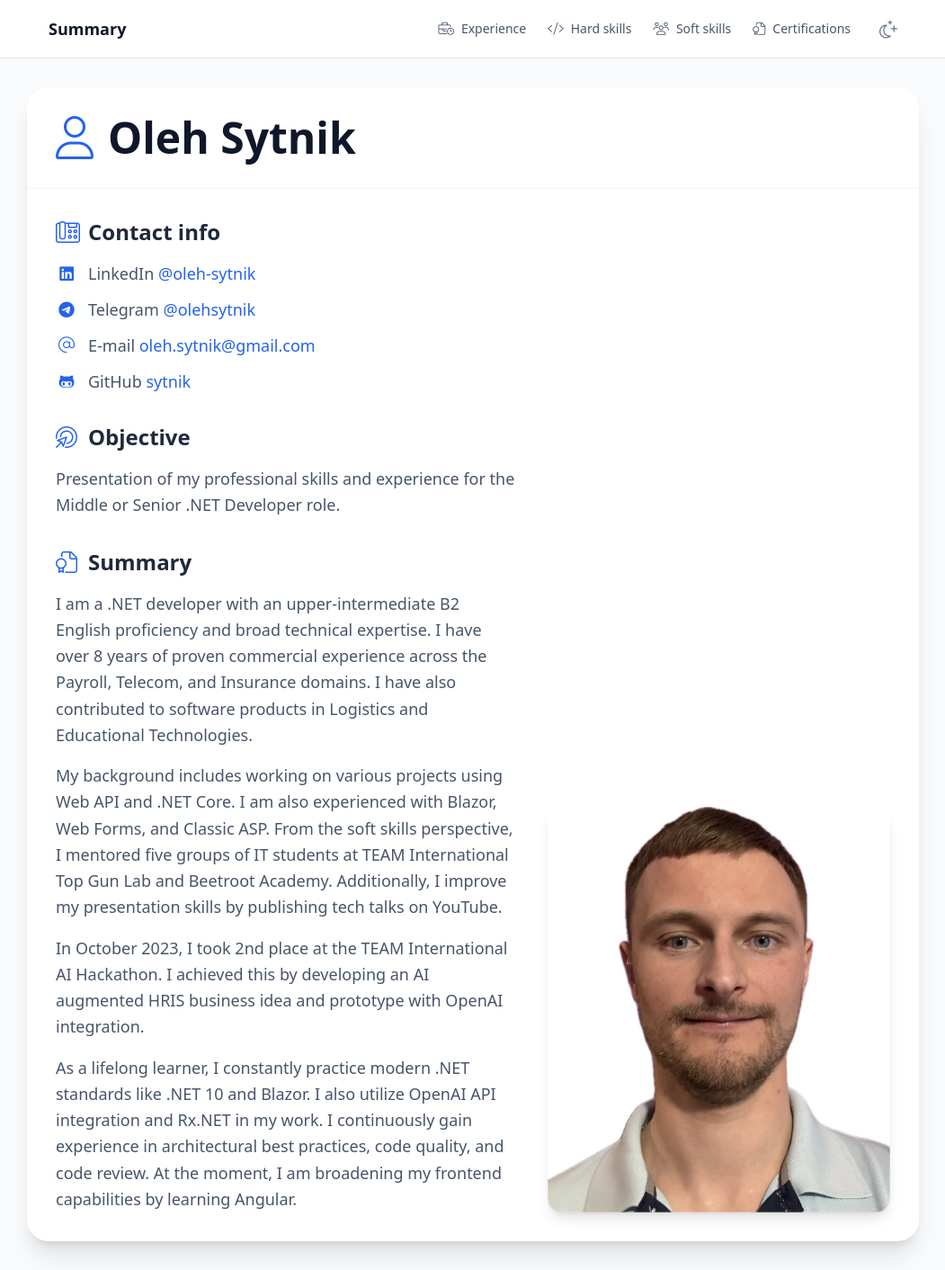
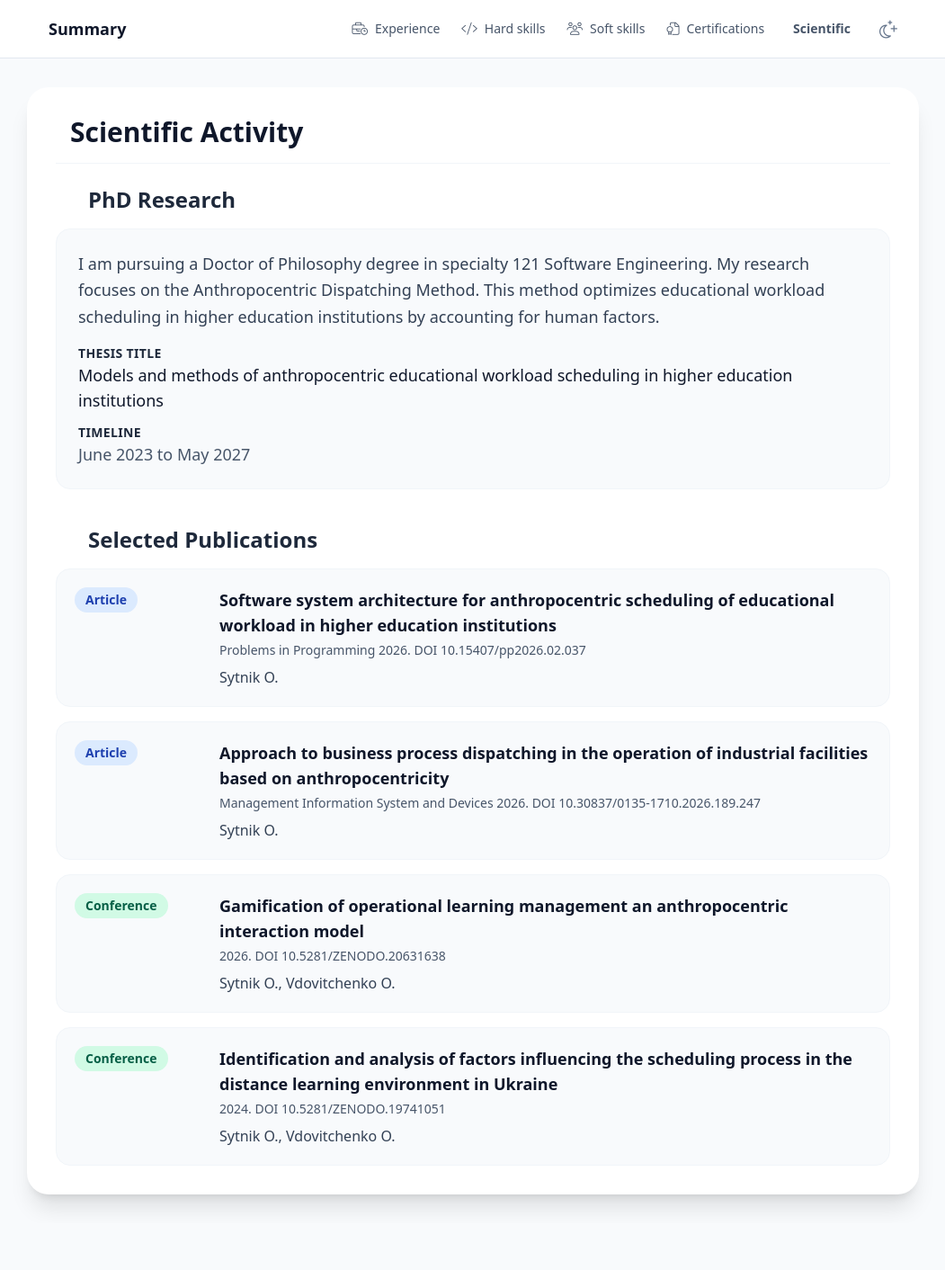
Before and after one commit to sytnik/sytnik.github.io, an Angular app in the folder SytnikGithub/: page /scientific in a window 1280 px wide. Before the commit this address led to /. Shown: the whole page at 90% size, without its empty margins (114-1165 px from the left). After the commit the page ends 1360 px from the top, so only its background shows below. Built offline with nearby package versions, Linux system fonts and the light colour scheme.

Commit message:
feat: add scientific activity tab

```diff
--- a/SytnikGithub/src/app/app-header/app-header.component.html
+++ b/SytnikGithub/src/app/app-header/app-header.component.html
@@ -27,6 +27,10 @@
         <a routerLink="/certifications" routerLinkActive="text-blue-600 dark:text-blue-400 font-semibold" (click)="closeNavbar()"
            class="text-slate-600 dark:text-slate-300 hover:text-slate-900 dark:hover:text-white transition-colors cursor-pointer flex items-center text-sm">
           <i class="fal fa-file-certificate mr-2"></i>Certifications
+        </a>
+        <a routerLink="/scientific" routerLinkActive="text-blue-600 dark:text-blue-400 font-semibold" (click)="closeNavbar()"
+           class="text-slate-600 dark:text-slate-300 hover:text-slate-900 dark:hover:text-white transition-colors cursor-pointer flex items-center text-sm">
+          <i class="fal fa-flask mr-2"></i>Scientific
         </a>
 
         <button (click)="toggleTheme()"
@@ -83,6 +87,10 @@
            class="block px-3 py-3 rounded-lg text-base font-medium text-slate-700 dark:text-slate-300 hover:text-slate-900 hover:bg-slate-50 dark:hover:text-white dark:hover:bg-slate-800 transition-colors">
           <i class="fal fa-file-certificate mr-3 w-5 text-center"></i>Certifications
         </a>
+        <a routerLink="/scientific" routerLinkActive="bg-blue-50 text-blue-600 dark:bg-slate-800 dark:text-blue-400" (click)="closeNavbar()"
+           class="block px-3 py-3 rounded-lg text-base font-medium text-slate-700 dark:text-slate-300 hover:text-slate-900 hover:bg-slate-50 dark:hover:text-white dark:hover:bg-slate-800 transition-colors">
+          <i class="fal fa-flask mr-3 w-5 text-center"></i>Scientific
+        </a>
       </div>
     </div>
   }
--- a/SytnikGithub/src/app/routes.ts
+++ b/SytnikGithub/src/app/routes.ts
@@ -28,6 +28,12 @@ export const routes: Routes = [
     data: {animation: 'experience'}
   },
   {
+    path: 'scientific',
+    loadComponent: () => import('./scientific/scientific.component')
+      .then(component => component.ScientificComponent),
+    data: {animation: 'scientific'}
+  },
+  {
     path: '404',
     loadComponent: () => import('./not-found/not-found.component')
       .then(component => component.NotFoundComponent),
--- /dev/null
+++ b/SytnikGithub/src/app/scientific/scientific.component.html
@@ -0,0 +1,79 @@
+<div class="bg-white dark:bg-slate-800 rounded-3xl shadow-xl overflow-hidden transition-colors duration-300 p-6 md:p-8">
+  <h2 class="text-3xl font-extrabold mb-6 text-slate-900 dark:text-white flex items-center border-b border-slate-100 dark:border-slate-700 pb-4">
+    <i class="fal fa-flask text-blue-600 dark:text-blue-400 mr-4"></i> Scientific Activity
+  </h2>
+
+  <div class="mb-10">
+    <h3 class="text-2xl font-bold mb-4 text-slate-800 dark:text-slate-100 flex items-center">
+      <i class="fal fa-graduation-cap text-blue-600 dark:text-blue-400 mr-3 w-6 text-center"></i> PhD Research
+    </h3>
+    <div class="bg-slate-50 dark:bg-slate-900/50 rounded-2xl p-6 border border-slate-100 dark:border-slate-700">
+      <p class="text-lg text-slate-700 dark:text-slate-300 mb-4 leading-relaxed">
+        I am pursuing a Doctor of Philosophy degree in specialty 121 Software Engineering. My research focuses on the Anthropocentric Dispatching Method. This method optimizes educational workload scheduling in higher education institutions by accounting for human factors.
+      </p>
+      <div class="space-y-3 text-slate-600 dark:text-slate-400">
+        <div>
+          <strong class="text-slate-800 dark:text-slate-200 block text-sm uppercase tracking-wide">Thesis Title</strong>
+          <span class="text-lg font-medium text-slate-900 dark:text-slate-100">Models and methods of anthropocentric educational workload scheduling in higher education institutions</span>
+        </div>
+        <div>
+          <strong class="text-slate-800 dark:text-slate-200 block text-sm uppercase tracking-wide">Timeline</strong>
+          <span class="text-lg">June 2023 to May 2027</span>
+        </div>
+      </div>
+    </div>
+  </div>
+
+  <div>
+    <h3 class="text-2xl font-bold mb-4 text-slate-800 dark:text-slate-100 flex items-center">
+      <i class="fal fa-books text-blue-600 dark:text-blue-400 mr-3 w-6 text-center"></i> Selected Publications
+    </h3>
+    <div class="space-y-4">
+
+      <div class="flex flex-col md:flex-row gap-4 bg-slate-50 dark:bg-slate-900/50 rounded-2xl p-5 border border-slate-100 dark:border-slate-700">
+        <div class="md:w-1/6">
+          <span class="inline-block px-3 py-1 bg-blue-100 dark:bg-blue-900/50 text-blue-800 dark:text-blue-300 rounded-full text-sm font-semibold">Article</span>
+        </div>
+        <div class="md:w-5/6">
+          <h4 class="text-lg font-bold text-slate-900 dark:text-slate-100 mb-1">Software system architecture for anthropocentric scheduling of educational workload in higher education institutions</h4>
+          <p class="text-slate-600 dark:text-slate-400 text-sm mb-2">Problems in Programming 2026. DOI 10.15407/pp2026.02.037</p>
+          <p class="text-slate-700 dark:text-slate-300 font-medium">Sytnik O.</p>
+        </div>
+      </div>
+
+      <div class="flex flex-col md:flex-row gap-4 bg-slate-50 dark:bg-slate-900/50 rounded-2xl p-5 border border-slate-100 dark:border-slate-700">
+        <div class="md:w-1/6">
+          <span class="inline-block px-3 py-1 bg-blue-100 dark:bg-blue-900/50 text-blue-800 dark:text-blue-300 rounded-full text-sm font-semibold">Article</span>
+        </div>
+        <div class="md:w-5/6">
+          <h4 class="text-lg font-bold text-slate-900 dark:text-slate-100 mb-1">Approach to business process dispatching in the operation of industrial facilities based on anthropocentricity</h4>
+          <p class="text-slate-600 dark:text-slate-400 text-sm mb-2">Management Information System and Devices 2026. DOI 10.30837/0135-1710.2026.189.247</p>
+          <p class="text-slate-700 dark:text-slate-300 font-medium">Sytnik O.</p>
+        </div>
+      </div>
+
+      <div class="flex flex-col md:flex-row gap-4 bg-slate-50 dark:bg-slate-900/50 rounded-2xl p-5 border border-slate-100 dark:border-slate-700">
+        <div class="md:w-1/6">
+          <span class="inline-block px-3 py-1 bg-emerald-100 dark:bg-emerald-900/50 text-emerald-800 dark:text-emerald-300 rounded-full text-sm font-semibold">Conference</span>
+        </div>
+        <div class="md:w-5/6">
+          <h4 class="text-lg font-bold text-slate-900 dark:text-slate-100 mb-1">Gamification of operational learning management an anthropocentric interaction model</h4>
+          <p class="text-slate-600 dark:text-slate-400 text-sm mb-2">2026. DOI 10.5281/ZENODO.20631638</p>
+          <p class="text-slate-700 dark:text-slate-300 font-medium">Sytnik O., Vdovitchenko O.</p>
+        </div>
+      </div>
+
+      <div class="flex flex-col md:flex-row gap-4 bg-slate-50 dark:bg-slate-900/50 rounded-2xl p-5 border border-slate-100 dark:border-slate-700">
+        <div class="md:w-1/6">
+          <span class="inline-block px-3 py-1 bg-emerald-100 dark:bg-emerald-900/50 text-emerald-800 dark:text-emerald-300 rounded-full text-sm font-semibold">Conference</span>
+        </div>
+        <div class="md:w-5/6">
+          <h4 class="text-lg font-bold text-slate-900 dark:text-slate-100 mb-1">Identification and analysis of factors influencing the scheduling process in the distance learning environment in Ukraine</h4>
+          <p class="text-slate-600 dark:text-slate-400 text-sm mb-2">2024. DOI 10.5281/ZENODO.19741051</p>
+          <p class="text-slate-700 dark:text-slate-300 font-medium">Sytnik O., Vdovitchenko O.</p>
+        </div>
+      </div>
+
+    </div>
+  </div>
+</div>
```
Also changed, not shown: SytnikGithub/src/app/scientific/scientific.component.ts (added, +10 -0 lines), SytnikGithub/src/app/scientific/scientific.component.scss (added), 1 other file (tests, documents, lock files or other folders).
